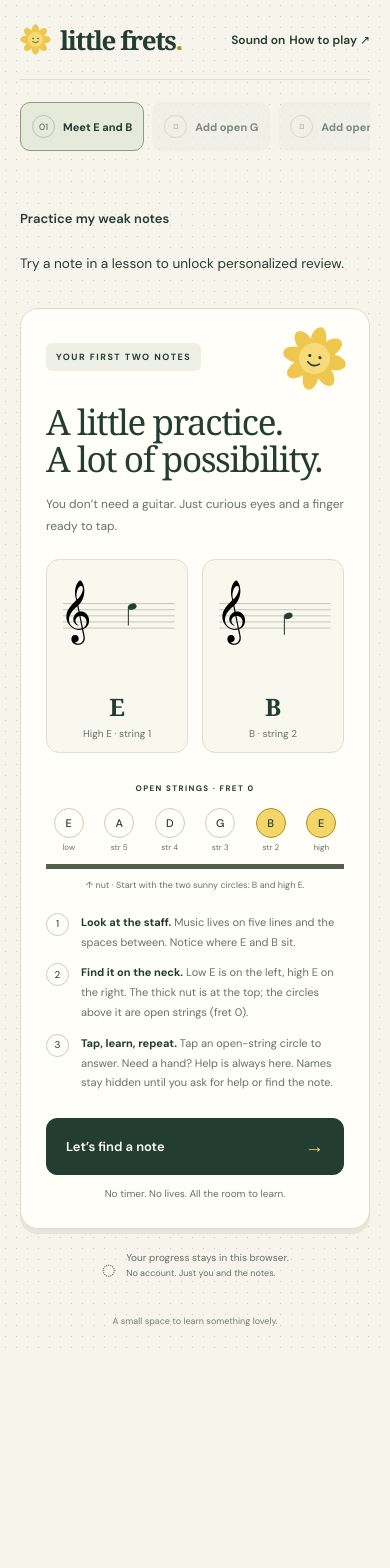
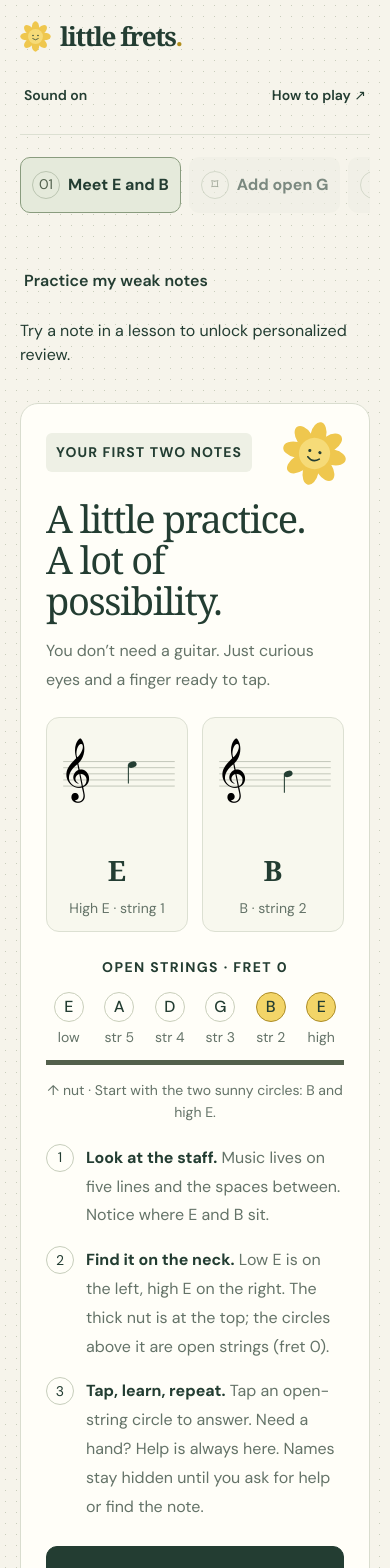
Before and after one commit to qwertypants/note-practice, a React (Vite) app: page / in a window 390 px wide. Shown: the top 1568 px of the page. Before the commit the page ends 1350 px from the top, so only its background shows below. Built offline with nearby package versions, Linux system fonts and the light colour scheme.

Commit message:
Improve typography and mobile legibility

```diff
--- a/src/styles.css
+++ b/src/styles.css
@@ -5,6 +5,8 @@
   background: #f6f4eb;
   font-synthesis: none;
   font-weight: 400;
+  font-size: 100%;
+  line-height: 1.6;
   --ink: #233d32;
   --muted: #647368;
   --line: #dce0d2;
@@ -48,7 +50,9 @@ a {
   padding: 0 42px;
 }
 .topbar {
-  height: 113px;
+  min-height: 113px;
+  gap: 16px;
+  padding: 20px 0;
   display: flex;
   align-items: center;
   justify-content: space-between;
@@ -59,7 +63,7 @@ a {
   align-items: center;
   text-decoration: none;
   font-family: Georgia, serif;
-  font-size: 30px;
+  font-size: 1.875rem;
   font-weight: bold;
   letter-spacing: -1.4px;
   gap: 9px;
@@ -81,9 +85,9 @@ a {
   border: 0;
   background: transparent;
   min-height: 44px;
-  font-size: 13px;
+  font-size: 1rem;
   font-weight: 600;
-  padding: 10px 0;
+  padding: 10px 4px;
 }
 .app-layout {
   display: grid;
@@ -93,14 +97,14 @@ a {
   align-items: start;
 }
 .eyebrow {
-  font-size: 10px;
+  font-size: 0.875rem;
   font-weight: 700;
-  letter-spacing: 2px;
+  letter-spacing: 0.12em;
   margin: 0 0 18px;
 }
 .journey h1 {
   font-family: Georgia, serif;
-  font-size: 43px;
+  font-size: 2.875rem;
   line-height: 1.11;
   font-weight: 400;
   letter-spacing: -1.8px;
@@ -111,7 +115,7 @@ a {
   color: #6a7860;
 }
 .aside-copy {
-  font-size: 13px;
+  font-size: 1rem;
   line-height: 1.8;
   color: var(--muted);
   margin: 20px 0 31px;
@@ -141,7 +145,7 @@ a {
   opacity: 0.58;
 }
 .lesson-number {
-  font-size: 12px;
+  font-size: 1rem;
   color: #51604c;
   border: 1px solid #bbc5b1;
   border-radius: 50%;
@@ -153,36 +157,36 @@ a {
 }
 .lesson-chip b {
   display: block;
-  font-size: 12px;
+  font-size: 1rem;
 }
 .lesson-chip small {
   display: block;
-  font-size: 10px;
+  font-size: 0.875rem;
   line-height: 1.5;
   margin-top: 4px;
   color: #596656;
 }
 .lesson-arrow {
   margin-left: auto;
-  font-size: 10px;
+  font-size: 0.875rem;
 }
 .save-note {
   display: flex;
   gap: 10px;
-  font-size: 11px;
+  font-size: 1rem;
   margin-top: 30px;
   color: var(--muted);
   line-height: 1.7;
 }
 .save-note > span {
-  font-size: 25px;
+  font-size: 1.875rem;
 }
 .save-note p {
   margin: 0;
 }
 .save-note small {
   display: block;
-  font-size: 10px;
+  font-size: 0.875rem;
 }
 .practice-panel {
   background: #fffef8;
@@ -199,6 +203,7 @@ a {
   display: flex;
   align-items: center;
   justify-content: space-between;
+  gap: 12px;
 }
 .guide-top .sun {
   width: 73px;
@@ -207,8 +212,8 @@ a {
   margin: -8px -3px -10px 0;
 }
 .tag {
-  font-size: 9px;
-  letter-spacing: 1.5px;
+  font-size: 0.875rem;
+  letter-spacing: 0.08em;
   background: #eef0e5;
   padding: 8px 10px;
   border-radius: 6px;
@@ -217,7 +222,7 @@ a {
 .guide h2,
 .summary h2 {
   font-family: Georgia, serif;
-  font-size: 39px;
+  font-size: 2.625rem;
   letter-spacing: -1.4px;
   line-height: 1.08;
   font-weight: 400;
@@ -225,7 +230,7 @@ a {
 }
 .guide > p,
 .summary > p {
-  font-size: 13px;
+  font-size: 1rem;
   line-height: 1.8;
   color: var(--muted);
 }
@@ -261,11 +266,11 @@ a {
 }
 .guide-notes b {
   font-family: Georgia, serif;
-  font-size: 24px;
+  font-size: 1.75rem;
 }
 .guide-notes small {
   display: block;
-  font-size: 10px;
+  font-size: 0.875rem;
   color: var(--muted);
   margin-top: 4px;
 }
@@ -276,18 +281,18 @@ a {
   display: flex;
   align-items: start;
   gap: 12px;
-  font-size: 11px;
+  font-size: 1rem;
   line-height: 1.8;
   color: var(--muted);
 }
 .guide-steps p > span:first-child {
-  height: 23px;
-  min-width: 23px;
+  height: 28px;
+  min-width: 28px;
   border: 1px solid #c7cebc;
   border-radius: 50%;
   display: grid;
   place-items: center;
-  font-size: 10px;
+  font-size: 0.875rem;
   color: var(--ink);
 }
 .guide-steps b {
@@ -300,8 +305,8 @@ a {
   color: #fffef6;
   width: 100%;
   padding: 15px 19px;
-  min-height: 52px;
-  font-size: 13px;
+  min-height: 56px;
+  font-size: 1rem;
   font-weight: 600;
   display: flex;
   align-items: center;
@@ -311,12 +316,12 @@ a {
   background: #365345;
 }
 .primary-button > span {
-  font-size: 19px;
+  font-size: 1.1875rem;
   color: var(--yellow);
 }
 .guide .gentle-note {
   text-align: center;
-  font-size: 10px;
+  font-size: 0.875rem;
   margin-bottom: 0;
 }
 .game {
@@ -326,15 +331,17 @@ a {
   display: flex;
   align-items: center;
   justify-content: space-between;
-  gap: 8px;
+  gap: 12px;
+  flex-wrap: wrap;
 }
 .question-count {
-  font-size: 13px;
+  font-size: 1rem;
   font-weight: 600;
   white-space: nowrap;
+  flex-shrink: 0;
 }
 .question-count > span {
-  font-size: 11px;
+  font-size: 1rem;
   color: var(--muted);
   font-weight: 400;
 }
@@ -361,13 +368,13 @@ a {
 .question-title h2 {
   font-family: Georgia, serif;
   font-weight: 400;
-  font-size: 27px;
+  font-size: 2rem;
   letter-spacing: -0.7px;
   margin: 0 0 9px;
 }
 .question-title p {
   color: var(--muted);
-  font-size: 11px;
+  font-size: 1rem;
   line-height: 1.6;
   margin: 0;
 }
@@ -381,12 +388,14 @@ a {
   min-height: 185px;
 }
 .staff-card .staff {
-  width: 75%;
+  width: 65%;
+  min-width: 0;
   height: 185px;
 }
 .note-name {
   font-family: Georgia, serif;
-  font-size: 44px;
+  font-size: 3.25rem;
+  min-width: 0;
   line-height: 1;
   text-align: center;
   flex: 1;
@@ -395,7 +404,7 @@ a {
 .note-name small {
   display: block;
   font-family: "DM Sans", sans-serif;
-  font-size: 8px;
+  font-size: 0.875rem;
   line-height: 1.5;
   color: var(--muted);
   margin-top: 10px;
@@ -403,7 +412,7 @@ a {
 }
 .note-name.name-hidden {
   font:
-    italic 12px/1.6 Georgia,
+    italic 1rem/1.6 Georgia,
     serif;
   color: var(--muted);
 }
@@ -411,11 +420,13 @@ a {
   display: flex;
   align-items: center;
   justify-content: space-between;
-  font-size: 11px;
+  font-size: 1rem;
   margin-bottom: 14px;
+  flex-wrap: wrap;
+  gap: 8px;
 }
 .neck-label span {
-  font-size: 9px;
+  font-size: 0.875rem;
   color: var(--muted);
 }
 .neck-wrap {
@@ -427,11 +438,11 @@ a {
   text-align: center;
 }
 .string-headings b {
-  font-size: 13px;
+  font-size: 1rem;
 }
 .string-headings small {
   display: block;
-  font-size: 8px;
+  font-size: 0.875rem;
   color: var(--muted);
   margin-top: 2px;
 }
@@ -465,7 +476,7 @@ a {
   transform: translateY(-50%);
   width: 17px;
   text-align: center;
-  font-size: 10px;
+  font-size: 0.875rem;
   color: var(--muted);
 }
 .neck-note {
@@ -503,12 +514,12 @@ a {
   position: relative;
   display: grid;
   place-items: center;
-  width: 34px;
-  height: 34px;
+  width: 36px;
+  height: 36px;
   border-radius: 50%;
   border: 1px solid #c9cfbb;
   background: #fffef8;
-  font-size: 12px;
+  font-size: 1rem;
   transition:
     background 0.15s,
     scale 0.15s;
@@ -529,7 +540,8 @@ a {
   display: flex;
   align-items: center;
   justify-content: space-between;
-  font-size: 8px;
+  flex-wrap: wrap;
+  font-size: 0.875rem;
   color: var(--muted);
   margin: 13px 0 0;
   gap: 4px;
@@ -540,7 +552,7 @@ a {
   border-radius: 8px;
   background: #f3f4eb;
   padding: 12px;
-  font-size: 11px;
+  font-size: 1rem;
   color: #5f6c58;
   line-height: 1.6;
   text-align: center;
@@ -552,7 +564,7 @@ a {
 .streak {
   display: block;
   font-weight: bold;
-  font-size: 10px;
+  font-size: 0.875rem;
   margin-top: 3px;
 }
 .game-actions {
@@ -567,15 +579,15 @@ a {
   border: 1px solid #c4cdb6;
   border-radius: 10px;
   padding: 10px 24px;
-  font-size: 12px;
+  font-size: 1rem;
   font-weight: 600;
 }
 .help-button > span {
-  font-size: 19px;
+  font-size: 1.1875rem;
   margin-right: 7px;
 }
 .no-rush {
-  font-size: 9px;
+  font-size: 0.875rem;
   color: var(--muted);
 }
 .summary {
@@ -590,10 +602,10 @@ a {
 }
 .summary .eyebrow {
   display: block;
-  font-size: 9px;
+  font-size: 0.875rem;
 }
 .summary h2 {
-  font-size: 39px;
+  font-size: 2.625rem;
 }
 .summary-stats {
   display: grid;
@@ -605,31 +617,31 @@ a {
 }
 .summary-stats b {
   font-family: Georgia, serif;
-  font-size: 36px;
+  font-size: 2.25rem;
   font-weight: 400;
   display: block;
 }
 .summary-stats span {
-  font-size: 10px;
+  font-size: 0.875rem;
   color: var(--muted);
 }
 .summary .summary-message {
-  font-size: 12px;
+  font-size: 1rem;
   margin-bottom: 26px;
 }
 .summary > .quiet-button {
   margin-top: 12px;
 }
 footer {
-  font-size: 10px;
-  color: #75806d;
+  font-size: 0.875rem;
+  color: var(--muted);
   padding: 30px 0;
   display: flex;
   justify-content: space-between;
   gap: 10px;
 }
 footer span {
-  font-size: 8px;
+  font-size: 0.875rem;
   letter-spacing: 1.4px;
 }
 @media (min-width: 1000px) {
@@ -647,23 +659,25 @@ footer span {
     min-height: 700px;
   }
 }
-@media (max-width: 760px) {
+@media (max-width: 960px) {
   .app-shell {
     padding: 0 20px;
     max-width: 570px;
   }
   .topbar {
-    height: 80px;
+    min-height: 80px;
+    flex-wrap: wrap;
+    padding: 16px 0;
   }
   .wordmark {
-    font-size: 26px;
+    font-size: 1.625rem;
   }
   .wordmark .sun {
     width: 31px;
     height: 31px;
   }
   .topbar > .quiet-button {
-    font-size: 11px;
+    font-size: 1rem;
   }
   .app-layout {
     display: flex;
@@ -688,7 +702,7 @@ footer span {
     gap: 8px;
   }
   .lesson-chip {
-    min-height: 49px;
+    min-height: 56px;
     padding: 9px 11px;
     flex-shrink: 0;
     width: auto;
@@ -700,21 +714,21 @@ footer span {
     display: none;
   }
   .lesson-chip b {
-    font-size: 11px;
+    font-size: 1rem;
   }
   .lesson-number {
-    width: 23px;
-    height: 23px;
-    font-size: 9px;
+    width: 28px;
+    height: 28px;
+    font-size: 0.875rem;
   }
   .save-note {
     order: 2;
     margin: 0 auto;
-    font-size: 10px;
+    font-size: 0.875rem;
     max-width: 310px;
   }
   .save-note small {
-    font-size: 9px;
+    font-size: 0.875rem;
   }
   .practice-panel {
     width: 100%;
@@ -726,23 +740,23 @@ footer span {
     padding: 25px;
   }
   .guide h2 {
-    font-size: 35px;
+    font-size: 2.375rem;
   }
   .guide-top .sun {
     width: 65px;
     height: 65px;
   }
   .guide > p {
-    font-size: 12px;
+    font-size: 1rem;
   }
   .guide-steps p {
-    font-size: 11px;
+    font-size: 1rem;
   }
   .game {
     padding: 23px 24px;
   }
   .question-title h2 {
-    font-size: 25px;
+    font-size: 1.875rem;
   }
   .staff-card {
     margin-bottom: 21px;
@@ -757,7 +771,7 @@ footer span {
     padding: 40px 25px;
   }
   footer {
-    font-size: 9px;
+    font-size: 0.875rem;
     justify-content: center;
     padding: 23px 0;
   }
@@ -776,14 +790,14 @@ footer span {
     padding: 22px 18px;
   }
   .guide h2 {
-    font-size: 31px;
+    font-size: 2.125rem;
   }
   .tag {
-    font-size: 8px;
+    font-size: 0.875rem;
     letter-spacing: 1px;
   }
   .question-title h2 {
-    font-size: 23px;
+    font-size: 1.75rem;
   }
   .neck-wrap {
     padding-left: 15px;
@@ -793,21 +807,21 @@ footer span {
     min-height: 48px;
   }
   .note-dot {
-    width: 32px;
-    height: 32px;
+    width: 36px;
+    height: 36px;
   }
   .fret-number {
     left: -18px;
   }
   .neck-caption {
-    font-size: 7px;
+    font-size: 0.875rem;
   }
   .note-name {
-    font-size: 37px;
+    font-size: 2.75rem;
     padding-right: 12px;
   }
   .staff-card .staff {
-    width: 73%;
+    width: 62%;
   }
   .guide-notes {
     gap: 9px;
@@ -817,10 +831,10 @@ footer span {
     height: 55px;
   }
   .wordmark {
-    font-size: 24px;
+    font-size: 1.625rem;
   }
   .topbar > .quiet-button {
-    font-size: 10px;
+    font-size: 0.875rem;
   }
 }
 @media (prefers-reduced-motion: reduce) {
@@ -837,7 +851,7 @@ footer span {
   text-align: center;
 }
 .first-neck > .eyebrow {
-  font-size: 8px;
+  font-size: 0.875rem;
   letter-spacing: 1.4px;
 }
 .first-neck > div {
@@ -859,11 +873,11 @@ footer span {
   height: 30px;
   border: 1px solid #c9cfbb;
   border-radius: 50%;
-  font-size: 11px;
+  font-size: 1rem;
   font-weight: 500;
 }
 .first-neck small {
-  font-size: 8px;
+  font-size: 0.875rem;
   color: var(--muted);
   margin-top: 4px;
 }
@@ -872,12 +886,12 @@ footer span {
   border-color: #ac8c26;
 }
 .first-neck > p {
-  font-size: 9px;
+  font-size: 0.875rem;
   color: var(--muted);
   line-height: 1.6;
 }
 .string-headings b {
-  font-size: 11px;
+  font-size: 1rem;
 }
 @media (max-width: 380px) {
   .game {
@@ -938,12 +952,12 @@ footer span {
 }
 
 .topbar-actions { display: flex; align-items: center; gap: 12px; flex-wrap: wrap; justify-content: flex-end; }
-.audio-status { font-size: 0.85rem; min-height: 1.2em; }
+.audio-status { font-size: 1rem; min-height: 1.2em; }
 .hear-note { margin-top: 8px; }
 .hear-note:disabled { opacity: 0.55; cursor: default; }
 .review-entry { margin-top: 20px; }
-.review-entry p { font-size: 0.85rem; line-height: 1.5; }
+.review-entry p { font-size: 1rem; line-height: 1.5; }
 @media (max-width: 480px) {
-  .topbar-actions { gap: 4px; }
-  .topbar-actions .quiet-button { font-size: 0.75rem; }
+  .topbar-actions { gap: 12px; justify-content: space-between; width: 100%; }
+  .topbar-actions .quiet-button { font-size: 0.875rem; }
 }
```
